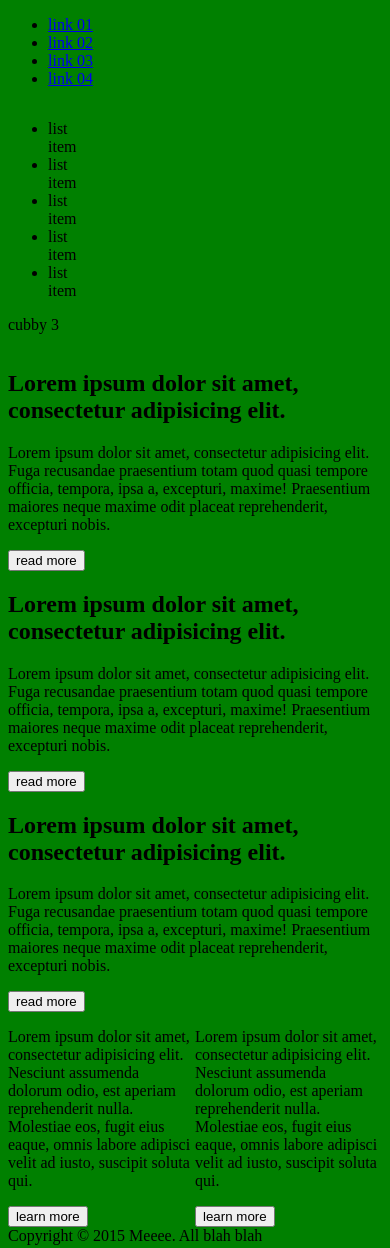
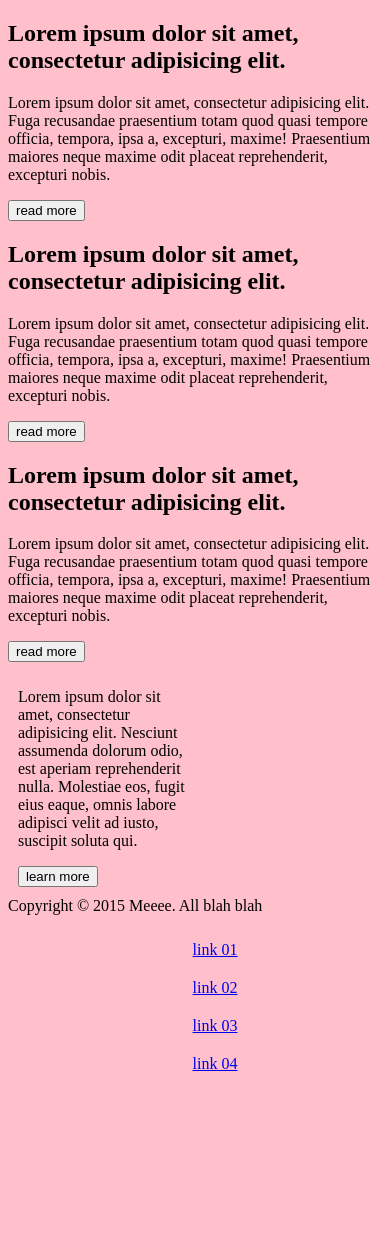
Before and after one commit to ADALEXAD2/bs2-projects, a plain HTML site: page queries/index.html in a window 390 px wide. After the commit the page ends 1099 px from the top, so only its background shows below. Drawn offline with Linux system fonts and the light colour scheme; grey boxes are pictures that could not be loaded.

Commit message:
yay thing

```diff
--- a/queries/css/styles.scss
+++ b/queries/css/styles.scss
@@ -1,28 +1,53 @@
+*, *:before, *:after {
+	box-sizing: border-box;
+}
+
 body {
-	background-color: blue;
+	background-color: pink;
+}
+
+header {
+	nav {
+		ul {
+			&:before,
+			&:after {
+				content: "";
+				display: block;
+				clear: both;
+			}
+			li {
+				display: inline-block;
+				float: left;
+				width: 25%;
+			}
+		}
+	}
 }
 
 main {
 	section:first-of-type{
+		background-image: Url("http://www.dota2wallpapers.com/wp-content/uploads/2012/11/DotA-2-Tidehunter-Wallpaper.png");
+		background-size: cover;
+		background-position: center;
 		div:first-child{
 			width: 25%;
-			// float: left;
+			color: white;
+			background-color: hsla(1, 1, 1, .5);
 		}
 		div:last-child{
 			width:75%;
-			// float: left;
 		}
 	}
 	section {
 		div {
 			width: 33.3333%;
 			float: left;
+			padding: 10px;
 		}
 	}
 	section:last-of-type{
 		div {
 			width: 50%;
-			// float: left;
 		}
 	}
 	section:before, section:after {
@@ -43,7 +68,29 @@ main {
 }
 
 @media screen and (max-width: 500px){
-	body {
-		background-color: green;
+	header {
+		nav {
+			ul {
+				li {
+					display: block;
+					width: 100%;
+					text-align: center;
+					padding: 10px 0;
+				}
+			}
+		}
 	}
+
+	section {
+		div {
+			width: 100%;
+		}
+	}
+
+	.no-phone {
+		display: none;
+	}
+
+
+
 }
--- a/queries/index.html
+++ b/queries/index.html
@@ -6,20 +6,11 @@
 	<link rel="stylesheet" href="css/styles.css">
 </head>
 <body>
-	<header>
-		<nav>
-			<ul>
-				<li><a href="#">link 01</a></li>
-				<li><a href="#">link 02</a></li>
-				<li><a href="#">link 03</a></li>
-				<li><a href="#">link 04</a></li>
-			</ul>
-		</nav>
-	</header>
+
 
 	<main>
 <section>
-		<div>
+		<div class="no-phone">
 			<div>
 				<ul>
 					<li>list item</li>
@@ -28,7 +19,7 @@
 					<li>list item</li>
 					<li>list item</li>
 				</ul>
-				<p>cubby 3</p>
+				<div>cubby 3</div>
 			</div>
 			<div></div>
 </section>
@@ -50,7 +41,7 @@
 		<p>Lorem ipsum dolor sit amet, consectetur adipisicing elit. Nesciunt assumenda dolorum odio, est aperiam reprehenderit nulla. Molestiae eos, fugit eius eaque, omnis labore adipisci velit ad iusto, suscipit soluta qui.</p>
 		<button>learn more</button>
 	</div>
-	<div>
+	<div class="no-phone">
 		<p>Lorem ipsum dolor sit amet, consectetur adipisicing elit. Nesciunt assumenda dolorum odio, est aperiam reprehenderit nulla. Molestiae eos, fugit eius eaque, omnis labore adipisci velit ad iusto, suscipit soluta qui.</p>
 		<button>learn more</button>
 	</div>
@@ -61,5 +52,16 @@
 
 <footer>Copyright &copy; 2015 Meeee. All blah blah</footer>
 
+	<header>
+		<nav>
+			<ul>
+				<li><a href="#">link 01</a></li>
+				<li><a href="#">link 02</a></li>
+				<li><a href="#">link 03</a></li>
+				<li><a href="#">link 04</a></li>
+			</ul>
+		</nav>
+	</header>
+
 </body>
 </html>
```
Also changed, not shown: queries/css/styles.css.
